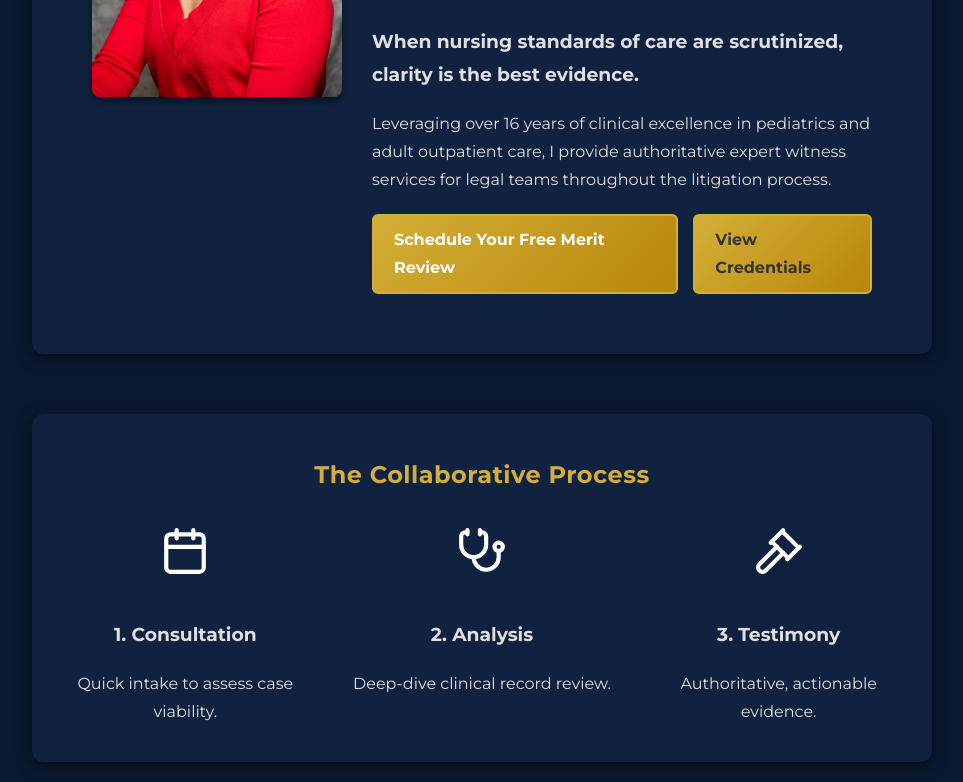
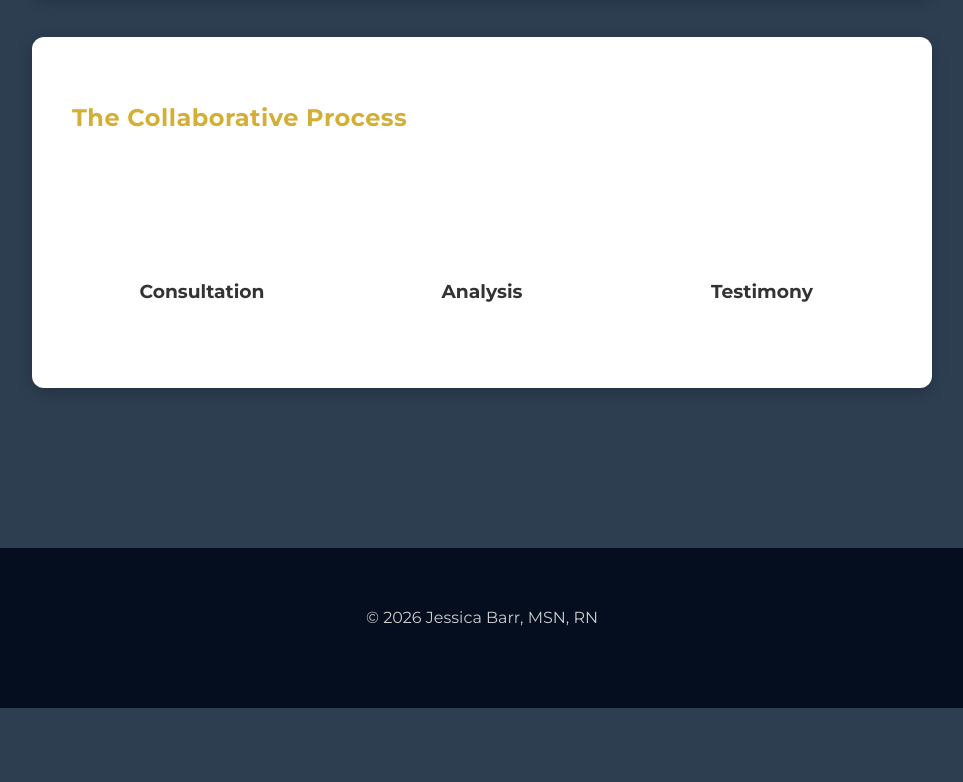
Before and after one commit to BrandonJBarr/Jessica-barr-rn, a plain HTML site: page index.html in a window 1280 px wide. Shown: the part 717-1499 px from the top of the page, without its empty margins (158-1121 px from the left). After the commit the page ends 1425 px from the top, so only its background shows below. Drawn offline with nearby package versions, Linux system fonts and the light colour scheme.

Commit message:
Add files via upload

```diff
--- a/index.html
+++ b/index.html
@@ -7,76 +7,68 @@
     <link href="https://fonts.googleapis.com/css2?family=Montserrat:wght@300;400;700&family=Playfair+Display:wght@700&display=swap" rel="stylesheet">
     <link rel="stylesheet" href="mobile.css">
     <style>
+        body {
+            background-color: #2c3e50; /* Overall dark background */
+            color: #ffffff;
+            font-family: 'Montserrat', sans-serif;
+            margin: 0;
+            padding: 0;
+        }
         .site-header {
             display: flex;
             align-items: center;
             justify-content: space-between;
             padding: 20px 5%;
-            background: #333333;
+            background: #2c3e50;
             box-shadow: 0 2px 5px rgba(0,0,0,0.1);
         }
         .logo-img {
             height: 80px;
             width: auto;
         }
-        .nav-links {
-            display: flex;
-            gap: 20px;
-        }
         .nav-links a {
             text-decoration: none;
             color: #ffffff;
-            font-weight: 400;
+            margin-left: 20px;
+        }
+        /* Floating white section style */
+        .white-section {
+            background-color: #ffffff;
+            color: #333333;
+            margin: 40px auto;
+            padding: 40px;
+            max-width: 900px;
+            border-radius: 12px;
+            box-shadow: 0 4px 15px rgba(0,0,0,0.2);
         }
         .authority-badge {
             display: inline-block;
-            background-color: transparent;
             border: 2px solid #D4AF37;
             color: #ffffff;
             padding: 8px 16px;
             font-weight: 700;
             text-transform: uppercase;
-            letter-spacing: 1px;
             margin-bottom: 15px;
             font-size: 0.9rem;
-            background-color: #333333;
-        }
-        .section-box {
-            margin: 60px 0;
-            padding: 20px;
-            text-align: center;
         }
         .process-grid {
             display: grid;
-            grid-template-columns: repeat(auto-fit, minmax(250px, 1fr));
-            gap: 30px;
+            grid-template-columns: repeat(auto-fit, minmax(200px, 1fr));
+            gap: 20px;
             margin-top: 30px;
-            justify-items: center;
         }
         .process-item {
             text-align: center;
+            padding: 20px;
         }
         .service-icon {
             width: 50px;
             height: 50px;
-            margin-bottom: 15px;
+            margin-bottom: 10px;
+            stroke: #2c3e50; /* Dark icons for white sections */
         }
-        /* Style for matching buttons */
-        .btn {
-            padding: 10px 20px;
-            text-decoration: none;
-            font-weight: 700;
-            border: 2px solid #D4AF37;
-            display: inline-block;
-        }
-        .btn-primary {
-            background-color: #D4AF37;
-            color: #ffffff;
-        }
-        .btn-secondary {
-            background-color: transparent;
-            color: #333333;
-        }
+        .btn-primary { background: #D4AF37; color: #fff; padding: 10px 20px; text-decoration: none; font-weight: 700; border: 2px solid #D4AF37; }
+        .btn-secondary { background: transparent; color: #333333; border: 2px solid #333333; padding: 10px 20px; text-decoration: none; font-weight: 700; }
     </style>
 </head>
 <body>
@@ -91,60 +83,42 @@
     </header>
 
     <div class="container">
-        <section class="hero">
-            <img src="Headshot.jpg" alt="Jessica Barr, MSN, RN" class="headshot">
-            <div class="hero-text">
-                <div class="authority-badge">Experienced Expert Witness | 16+ Years Clinical Excellence</div>
-                <h1>Precision-Based Nursing Expertise for Legal Professionals.</h1>
-                <h3>When nursing standards of care are scrutinized, clarity is the best evidence.</h3>
-                <p>Leveraging over 16 years of clinical excellence in pediatrics and adult outpatient care, I provide authoritative expert witness services for legal teams throughout the litigation process.</p>
-                <div style="display: flex; gap: 15px; margin-top: 20px;">
-                    <a href="contact.html" class="btn btn-primary">Schedule Your Free Merit Review</a>
-                    <a href="credentials.html" class="btn btn-secondary">View Credentials</a>
+        <!-- Hero as a white floating section -->
+        <section class="white-section" style="display: flex; align-items: center; gap: 40px;">
+            <img src="Headshot.jpg" alt="Jessica Barr" style="width: 250px; border-radius: 8px;">
+            <div>
+                <div class="authority-badge" style="color: #333; border-color: #333;">Experienced Expert Witness</div>
+                <h1>Precision-Based Nursing Expertise</h1>
+                <p>Leveraging 16+ years of clinical excellence in pediatrics and adult outpatient care.</p>
+                <div style="margin-top: 20px;">
+                    <a href="contact.html" class="btn-primary">Schedule Merit Review</a>
+                    <a href="credentials.html" class="btn-secondary">View Credentials</a>
                 </div>
             </div>
         </section>
 
-        <!-- New Process Workflow Section -->
-        <section class="section-box">
+        <!-- Collaborative Process as a white floating section -->
+        <section class="white-section">
             <h2>The Collaborative Process</h2>
             <div class="process-grid">
                 <div class="process-item">
-                    <img src="calendar.svg" alt="Calendar Icon" class="service-icon">
-                    <h3>1. Consultation</h3>
-                    <p>Quick intake to assess case viability.</p>
+                    <img src="calendar.svg" alt="Icon" class="service-icon">
+                    <h3>Consultation</h3>
                 </div>
                 <div class="process-item">
-                    <img src="stethoscope.svg" alt="Stethoscope Icon" class="service-icon">
-                    <h3>2. Analysis</h3>
-                    <p>Deep-dive clinical record review.</p>
+                    <img src="stethoscope.svg" alt="Icon" class="service-icon">
+                    <h3>Analysis</h3>
                 </div>
                 <div class="process-item">
-                    <img src="gavel.svg" alt="Gavel Icon" class="service-icon">
-                    <h3>3. Testimony</h3>
-                    <p>Authoritative, actionable evidence.</p>
+                    <img src="gavel.svg" alt="Icon" class="service-icon">
+                    <h3>Testimony</h3>
                 </div>
             </div>
-        </section>
-
-        <section class="section-box">
-            <img src="court.png" alt="Expert Witness Services" style="max-width: 400px; border-radius: 8px;">
-            <h2>Authoritative Litigation Support</h2>
-            <p>From pediatrics to outpatient adult care, I translate complex medical data into clear, actionable testimony.</p>
-        </section>
-
-        <section class="section-box">
-            <h2>Target Areas of Expertise</h2>
-            <ul style="display: inline-block; text-align: left;">
-                <li><strong>Pediatrics:</strong> Specialized clinical litigation support.</li>
-                <li><strong>Outpatient Adult Care:</strong> Standards of practice review.</li>
-                <li><strong>Standard of Care Disputes:</strong> Objective, evidence-based analysis.</li>
-            </ul>
         </section>
     </div>
 
     <footer>
-        <p>&copy; 2026 Jessica Barr, MSN, RN | Contact: JessicaBarr.RN@gmail.com</p>
+        <p style="text-align: center; padding-bottom: 20px;">&copy; 2026 Jessica Barr, MSN, RN</p>
     </footer>
 </body>
 </html>
```
